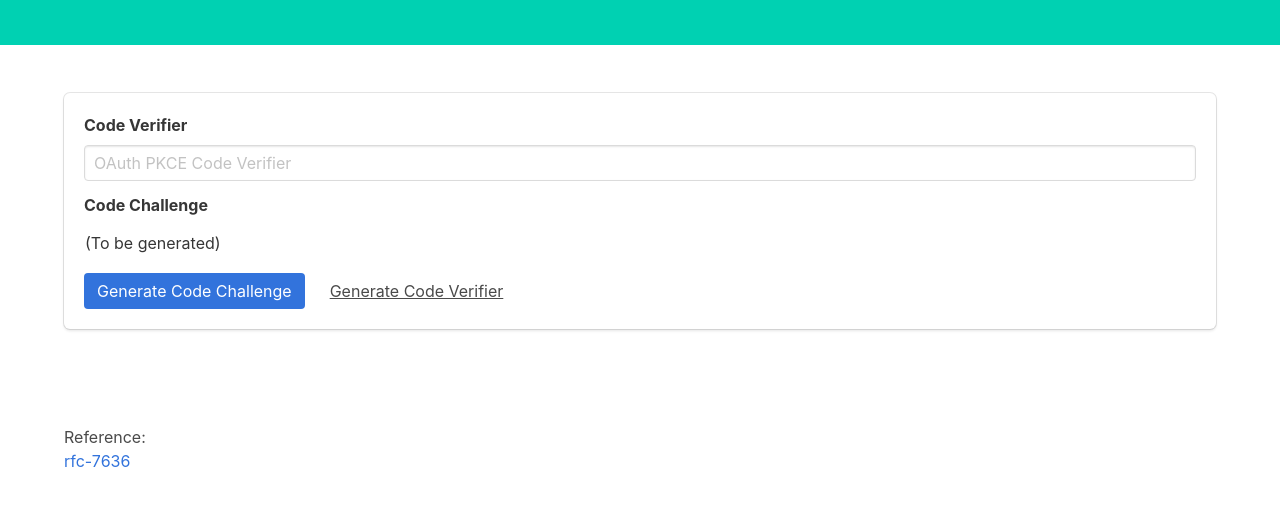
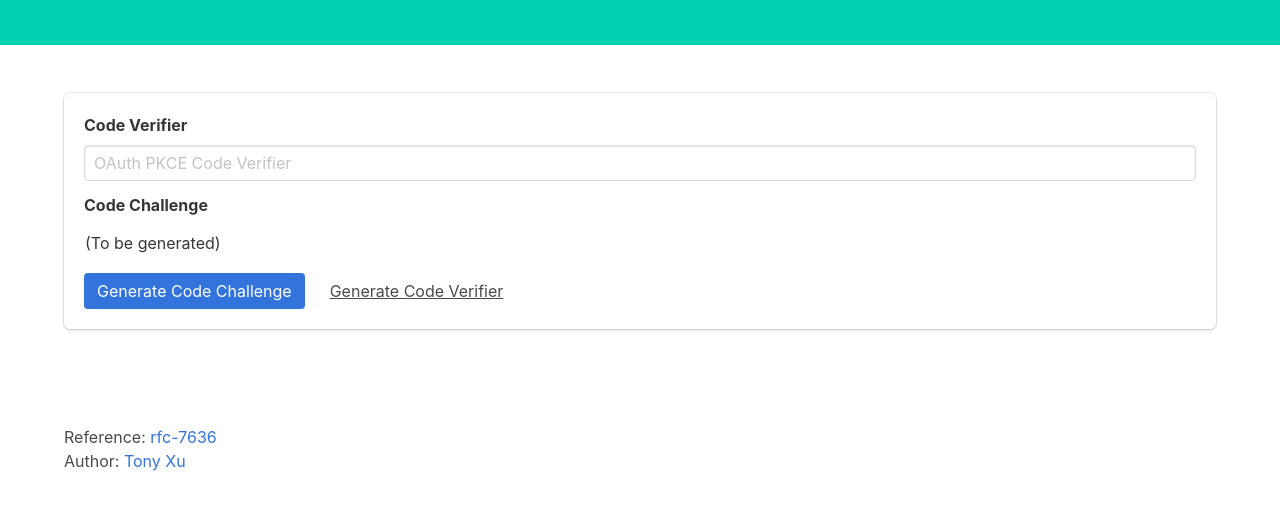
Before and after one commit to tonyxu-io/pkce-generator, a plain HTML site: page index.html in a window 1280 px wide. Shown: the part 116-626 px from the top of the page. Drawn offline with nearby package versions, Linux system fonts and the light colour scheme.

Commit message:
Updated copy

```diff
--- a/index.html
+++ b/index.html
@@ -42,7 +42,7 @@
           Online PKCE Generator Tool
         </h1>
         <p class="subtitle">
-          A online tool to generate <strong>code verifier</strong> and <strong>code challenge</strong> for OAuth with PKCE.
+          An online tool to generate <strong>code verifier</strong> and <strong>code challenge</strong> for OAuth with PKCE.
         </p>
       </div>
     </div>
@@ -73,12 +73,8 @@
   </section>
   <section class="section">
     <div class="container">
-      <p>Reference:</p>
-      <ul>
-        <li>
-          <a href="https://tools.ietf.org/html/rfc7636">rfc-7636</a>
-        </li>
-      </ul>
+      <p>Reference: <a href="https://tools.ietf.org/html/rfc7636">rfc-7636</a></p>
+      <p>Author: <a href="https://tonyxu.io">Tony Xu</a></p>
     </div>
   </section>
 </body>
```
Also changed, not shown: 1 other file.
